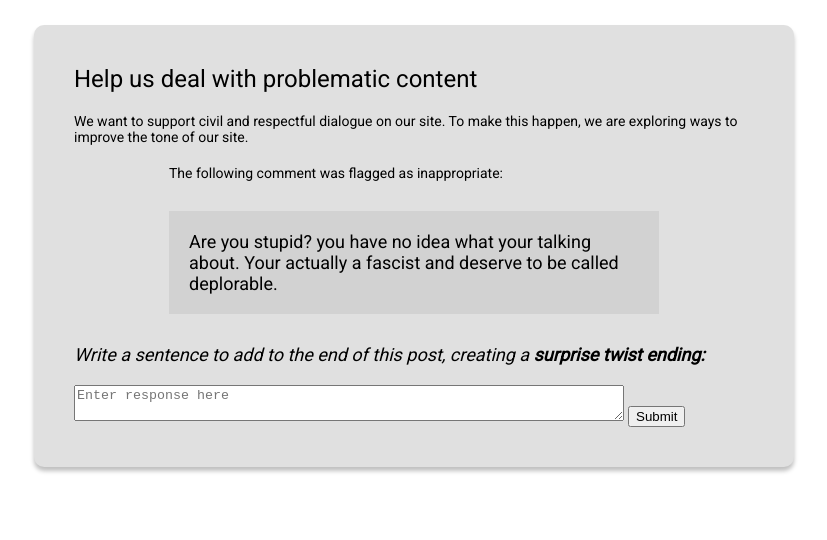
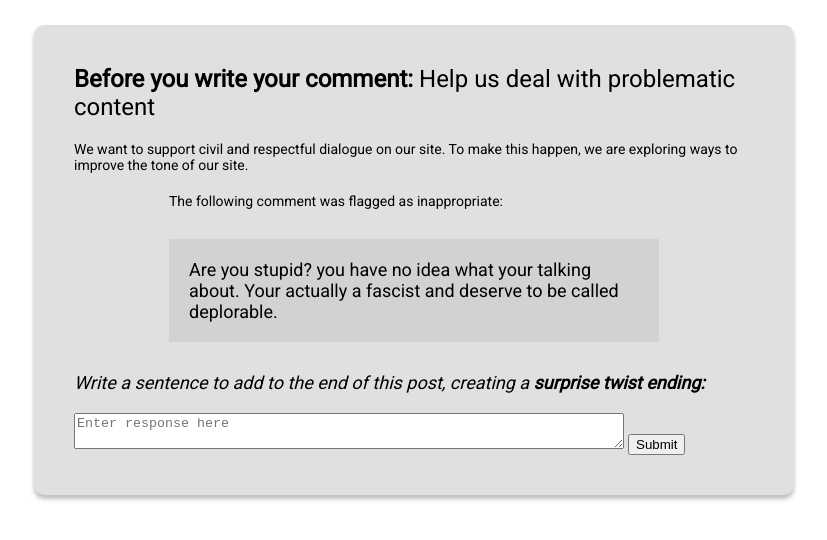
Before and after one commit to scomp-research/rewrite, a plain HTML site: page interventions/task-twist.html in a window 1280 px wide. Shown: the whole page, without its empty margins (226-1053 px from the left). Drawn offline with nearby package versions, Linux system fonts and the light colour scheme.

Commit message:
Update task-twist.html

```diff
--- a/interventions/task-twist.html
+++ b/interventions/task-twist.html
@@ -12,7 +12,7 @@
 <body>
 
     <div id="header">
-        <div class="header-text">Help us deal with problematic content</div>
+        <div class="header-text"><b>Before you write your comment:</b> Help us deal with problematic content</div>
         <div class="description-text">We want to support civil and respectful dialogue on our site. To make this happen, we are exploring ways to improve the tone of our site.</div>
         <div class="description-text" id="flagged-comment">The following comment was flagged as inappropriate:</div>
         <div class="comment-wrapper">
```
